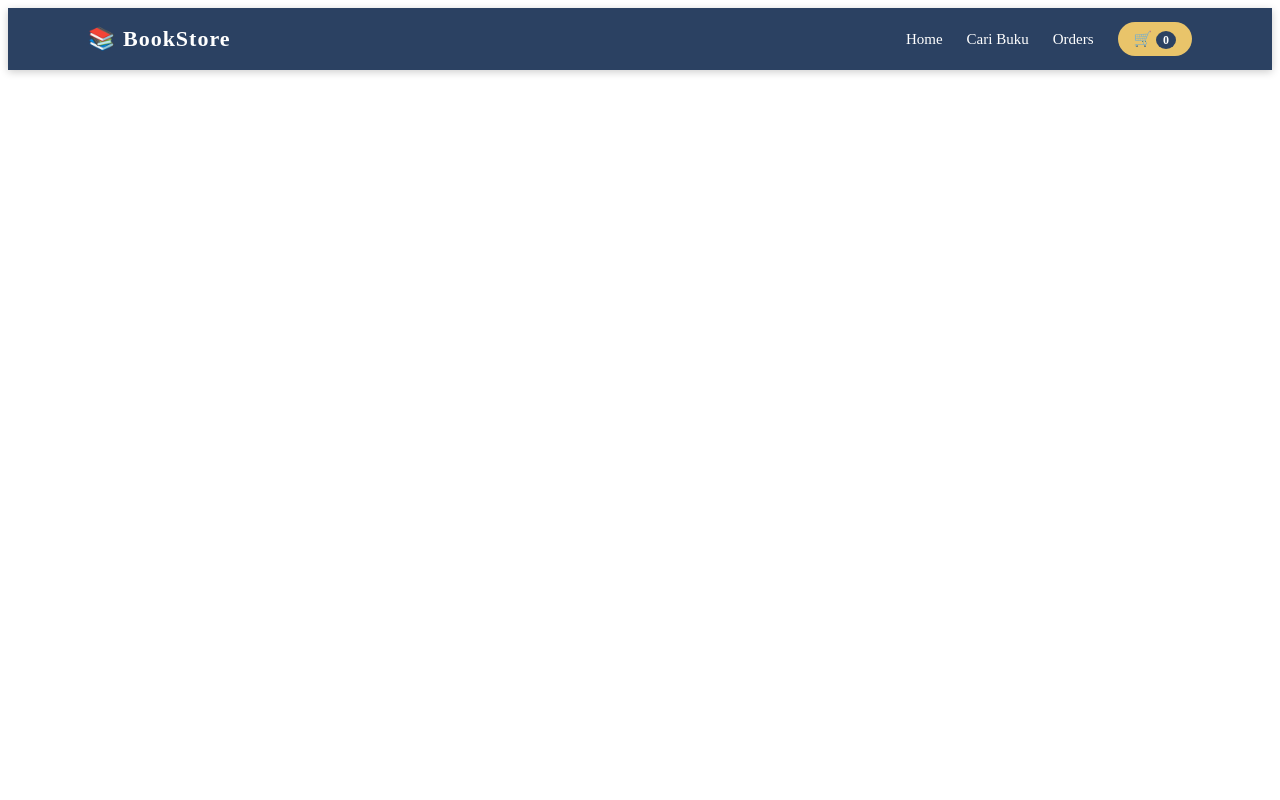
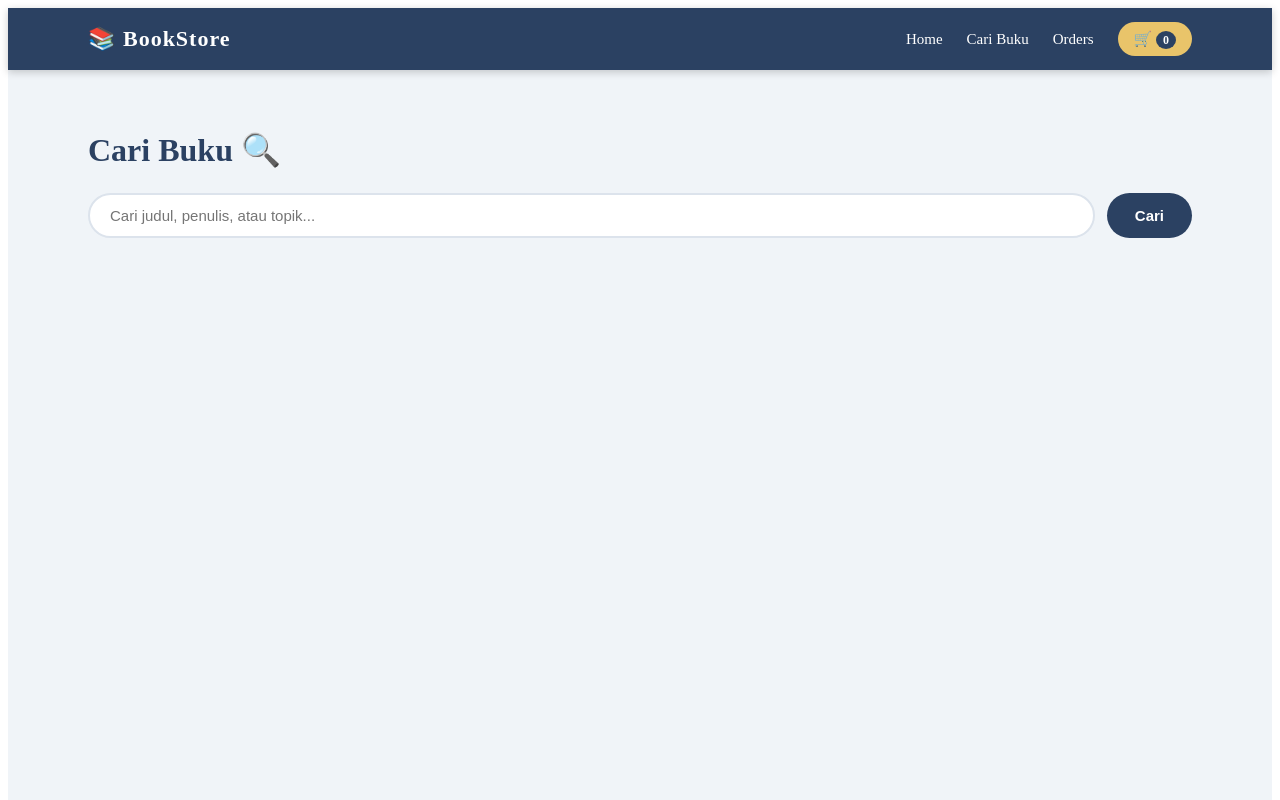
Before and after one commit to HabilMuhammad14/book-store, a React (Create React App) app in the folder frontend/: page /search in a window 1280 px wide. Shown: the top 800 px of the page. Built offline with nearby package versions, Linux system fonts and the light colour scheme.

Commit message:
feat: add Search page and BookCard component

```diff
--- a/frontend/src/components/BookCard.jsx
+++ b/frontend/src/components/BookCard.jsx
@@ -1,3 +1,77 @@
-export default function BookCard() {
-  return <div>BookCard</div>
+import { Link } from 'react-router-dom'
+
+export default function BookCard({ book }) {
+  const coverUrl = book.cover_i
+    ? `https://covers.openlibrary.org/b/id/${book.cover_i}-M.jpg`
+    : 'https://via.placeholder.com/200x280?text=No+Cover'
+
+  const bookKey = book.key.replace('/works/', '')
+
+  return (
+    <div style={styles.card}>
+      <img src={coverUrl} alt={book.title} style={styles.cover} />
+      <div style={styles.body}>
+        <h3 style={styles.title}>{book.title}</h3>
+        <p style={styles.author}>
+          {book.author_name ? book.author_name[0] : 'Unknown Author'}
+        </p>
+        <p style={styles.price}>Rp 85.000</p>
+        <Link to={`/book/${bookKey}`} style={styles.detailBtn}>
+          Lihat Detail
+        </Link>
+      </div>
+    </div>
+  )
 }
+
+const styles = {
+  card: {
+    backgroundColor: '#fff',
+    borderRadius: '16px',
+    overflow: 'hidden',
+    boxShadow: '0 2px 12px rgba(0,0,0,0.08)',
+    display: 'flex',
+    flexDirection: 'column',
+  },
+  cover: {
+    width: '100%',
+    height: '240px',
+    objectFit: 'cover',
+  },
+  body: {
+    padding: '16px',
+    display: 'flex',
+    flexDirection: 'column',
+    gap: '6px',
+  },
+  title: {
+    fontSize: '14px',
+    fontWeight: 'bold',
+    color: '#2b4162',
+    display: '-webkit-box',
+    WebkitLineClamp: 2,
+    WebkitBoxOrient: 'vertical',
+    overflow: 'hidden',
+  },
+  author: {
+    fontSize: '13px',
+    color: '#888',
+  },
+  price: {
+    fontSize: '14px',
+    fontWeight: 'bold',
+    color: '#e9c46a',
+    marginTop: '4px',
+  },
+  detailBtn: {
+    marginTop: '8px',
+    padding: '8px 0',
+    textAlign: 'center',
+    borderRadius: '20px',
+    border: '2px solid #2b4162',
+    color: '#2b4162',
+    textDecoration: 'none',
+    fontSize: '13px',
+    fontWeight: '600',
+  },
+}
--- a/frontend/src/pages/Search.jsx
+++ b/frontend/src/pages/Search.jsx
@@ -1,3 +1,116 @@
-export default function Search(){
+import { useState } from "react"
+import BookCard from '../components/BookCard.jsx'
+export default function Search() {
+  const [query, setQuery] = useState('');
+  const [books, setBooks] = useState([]);
+  const [loading, setLoading] = useState(false)
+  const handleSearch = async() => {
+    try{
+        setLoading(true)
+        let res = await fetch(`https://openlibrary.org/search.json?q=${query}&limit=20`)
+        if(!res.ok){
+            console.log('Terjadi Error');
+            throw new Error('Terjadi Error!!!')
+        }
+        let data = await res.json()
+        setBooks(data.docs)
+        setLoading(false)
+    }catch(err){
+        console.log(`Error: ${err}`)
+    }
+  }
+  return (
+    <div style={styles.container}>
+      <h1 style={styles.title}>Cari Buku 🔍</h1>
 
+      <div style={styles.searchWrapper}>
+        <input
+          type="text"
+          placeholder="Cari judul, penulis, atau topik..."
+          value={query}
+          onChange={(e) => setQuery(e.target.value)}
+          onKeyDown={(e) => e.key === 'Enter' && handleSearch()}
+          style={styles.searchInput}
+        />
+        <button onClick={handleSearch} style={styles.searchBtn}>Cari</button>
+      </div>
+
+      {loading && <p style={styles.loading}>Mencari buku...</p>}
+
+      {!loading && books.length === 0 && query && (
+        <p style={styles.empty}>Tidak ada buku yang ditemukan untuk "{query}"</p>
+      )}
+
+      {!loading && books.length > 0 && (
+        <>
+          <p style={styles.resultInfo}>Menampilkan {books.length} hasil untuk "{query}"</p>
+          <div style={styles.grid}>
+            {books.map((book) => (
+              <BookCard key={book.key} book={book} />
+            ))}
+          </div>
+        </>
+      )}
+    </div>
+  )
 }
+
+const styles = {
+  container: {
+    padding: '40px 80px',
+    backgroundColor: '#f0f4f8',
+    minHeight: '100vh',
+  },
+  title: {
+    fontSize: '32px',
+    fontWeight: 'bold',
+    color: '#2b4162',
+    marginBottom: '24px',
+  },
+  searchWrapper: {
+    display: 'flex',
+    gap: '12px',
+    marginBottom: '32px',
+  },
+  searchInput: {
+    flex: 1,
+    padding: '12px 20px',
+    borderRadius: '30px',
+    border: '2px solid #dce3ec',
+    fontSize: '15px',
+    outline: 'none',
+    backgroundColor: '#fff',
+  },
+  searchBtn: {
+    padding: '12px 28px',
+    backgroundColor: '#2b4162',
+    color: '#fff',
+    border: 'none',
+    borderRadius: '30px',
+    fontWeight: 'bold',
+    fontSize: '15px',
+    cursor: 'pointer',
+  },
+  loading: {
+    textAlign: 'center',
+    fontSize: '16px',
+    color: '#888',
+    marginTop: '60px',
+  },
+  empty: {
+    textAlign: 'center',
+    fontSize: '16px',
+    color: '#888',
+    marginTop: '60px',
+  },
+  resultInfo: {
+    fontSize: '14px',
+    color: '#888',
+    marginBottom: '20px',
+  },
+  grid: {
+    display: 'grid',
+    gridTemplateColumns: 'repeat(auto-fill, minmax(200px, 1fr))',
+    gap: '24px',
+  },
+}
```
